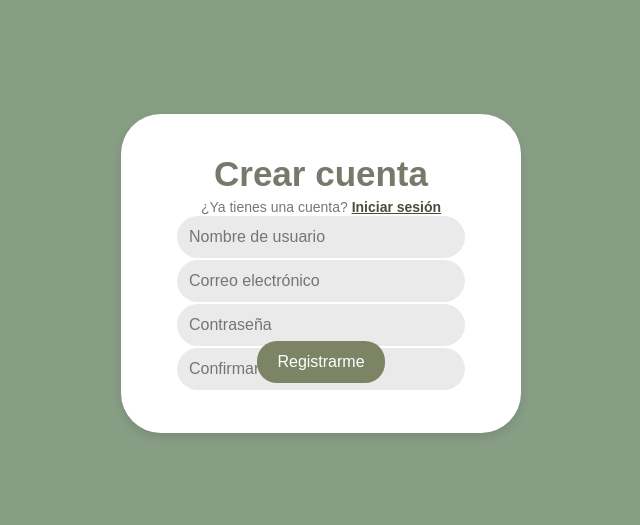
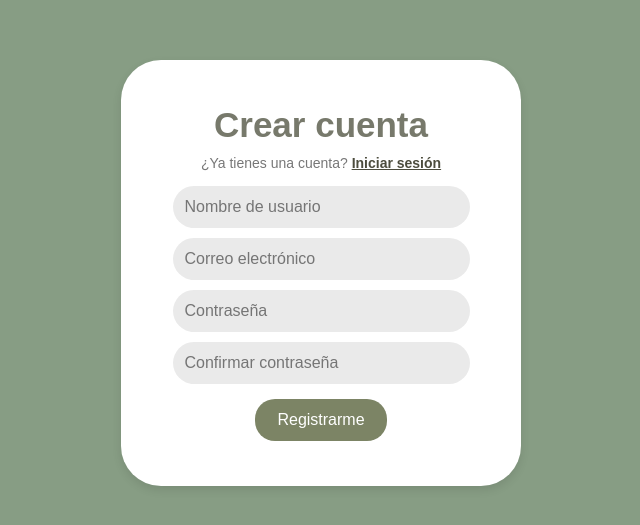
Before and after one commit to VivineyD1az/EcoHome, a React (Create React App) app: page /register in a window 1280 px wide. Shown: the part 127-652 px from the top of the page, without its empty margins (319-959 px from the left). Built offline with nearby package versions, Linux system fonts and the light colour scheme.

Commit message:
register button

```diff
--- a/src/styles/register.module.css
+++ b/src/styles/register.module.css
@@ -9,7 +9,7 @@
 
 .formBox {
     background-color: #fff;
-    padding: 40px;
+    padding: 35px;
     border-radius: 40px;
     text-align: center;
     box-shadow: 0px 4px 10px rgba(0, 0, 0, 0.1);
@@ -20,12 +20,14 @@ h2 {
     margin: 0;
     color: #77796B;
     font-size: 35px;
+    margin: 10px
 }
 
 p {
     color: #777;
     font-size: 14px;
     margin-top: 5px;
+    margin: 10px;
 }
 
 form {
@@ -38,7 +40,7 @@ input {
     border: none;
     border-radius: 25px;
     padding: 12px;
-    margin: 1px auto;
+    margin: 5px auto;
     width: 90%;
     font-size: 16px;
 }
@@ -51,7 +53,7 @@ button {
     border-radius: 20px;
     font-size: 16px;
     cursor: pointer;
-    margin: -50px auto 10px;
+    margin: 10px auto 10px;
     width: 40%;
 }
 
```
